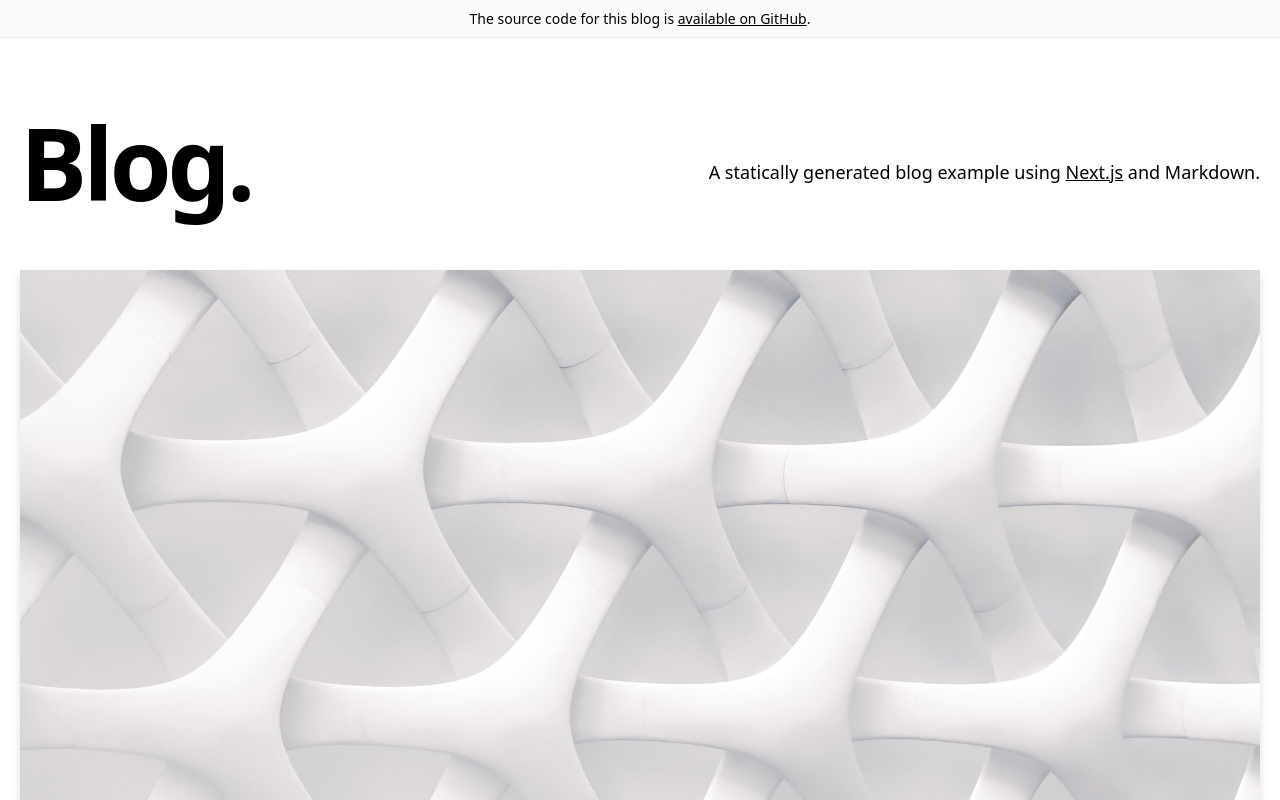
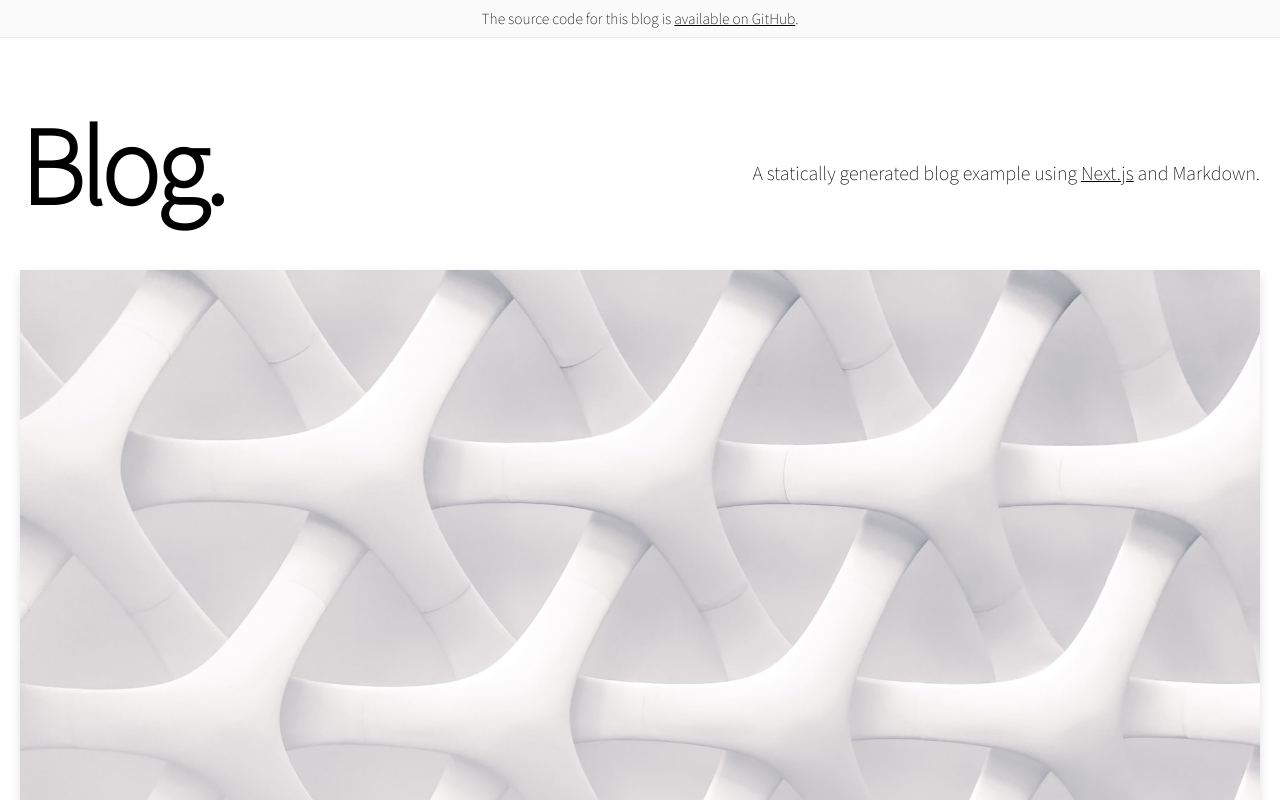
Before and after one commit to cubenoy22/cubenoy22com-template, a Next.js app: page / in a window 1280 px wide. Shown: the top 800 px of the page. Built offline with nearby package versions, Linux system fonts and the light colour scheme.

Commit message:
Use Noto Sans JP

```diff
--- a/pages/_document.tsx
+++ b/pages/_document.tsx
@@ -3,9 +3,14 @@ import Document, { Html, Head, Main, NextScript } from 'next/document'
 export default class MyDocument extends Document {
   render() {
     return (
-      <Html lang="en">
-        <Head />
-        <body>
+      <Html lang="ja">
+        <Head>
+          <link
+            href="https://fonts.googleapis.com/css?family=Noto+Sans+JP:100"
+            rel="stylesheet"
+          />
+        </Head>
+        <body className="font-body font-hairline">
           <Main />
           <NextScript />
         </body>
--- a/tailwind.config.js
+++ b/tailwind.config.js
@@ -24,6 +24,12 @@ module.exports = {
         '7xl': '4.5rem',
         '8xl': '6.25rem',
       },
+      fontFamily: {
+        body: [
+          '"Noto Sans JP"',
+          'sans-serif'
+        ]
+      },
       boxShadow: {
         small: '0 5px 10px rgba(0, 0, 0, 0.12)',
         medium: '0 8px 30px rgba(0, 0, 0, 0.12)',
```
